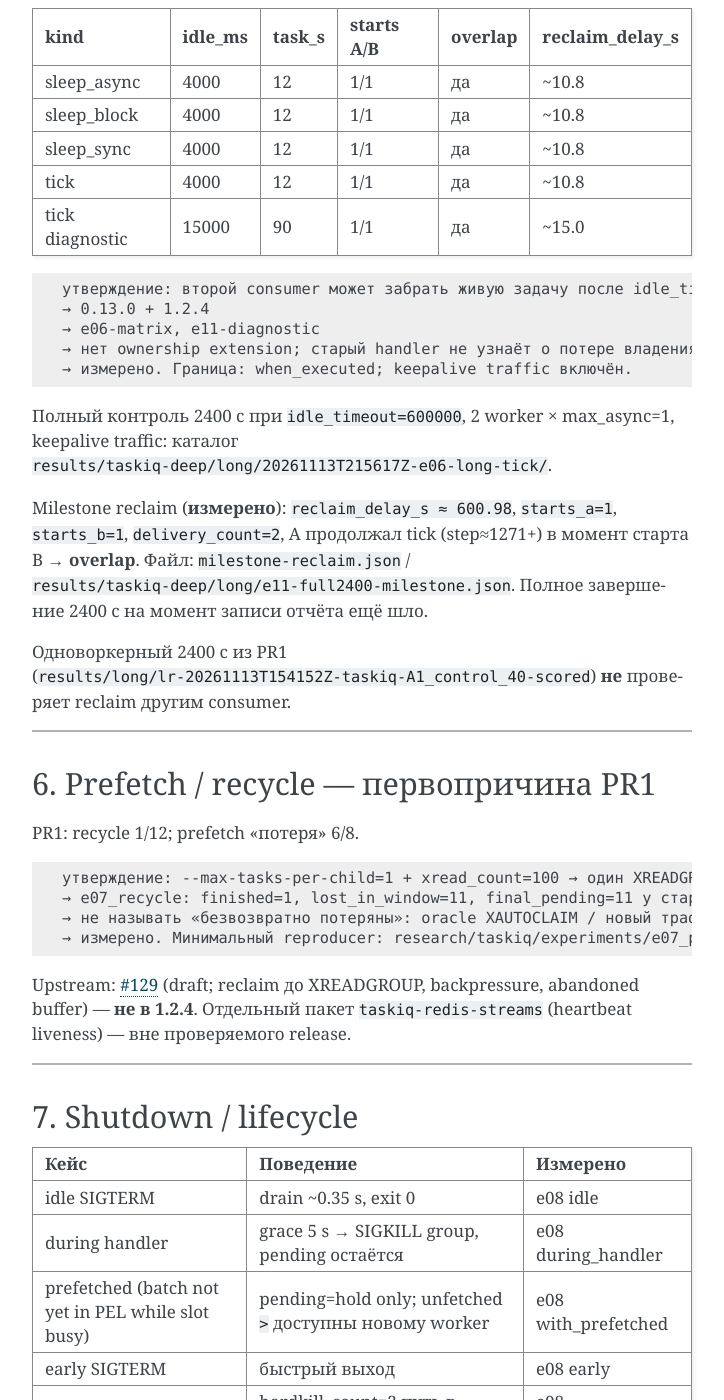
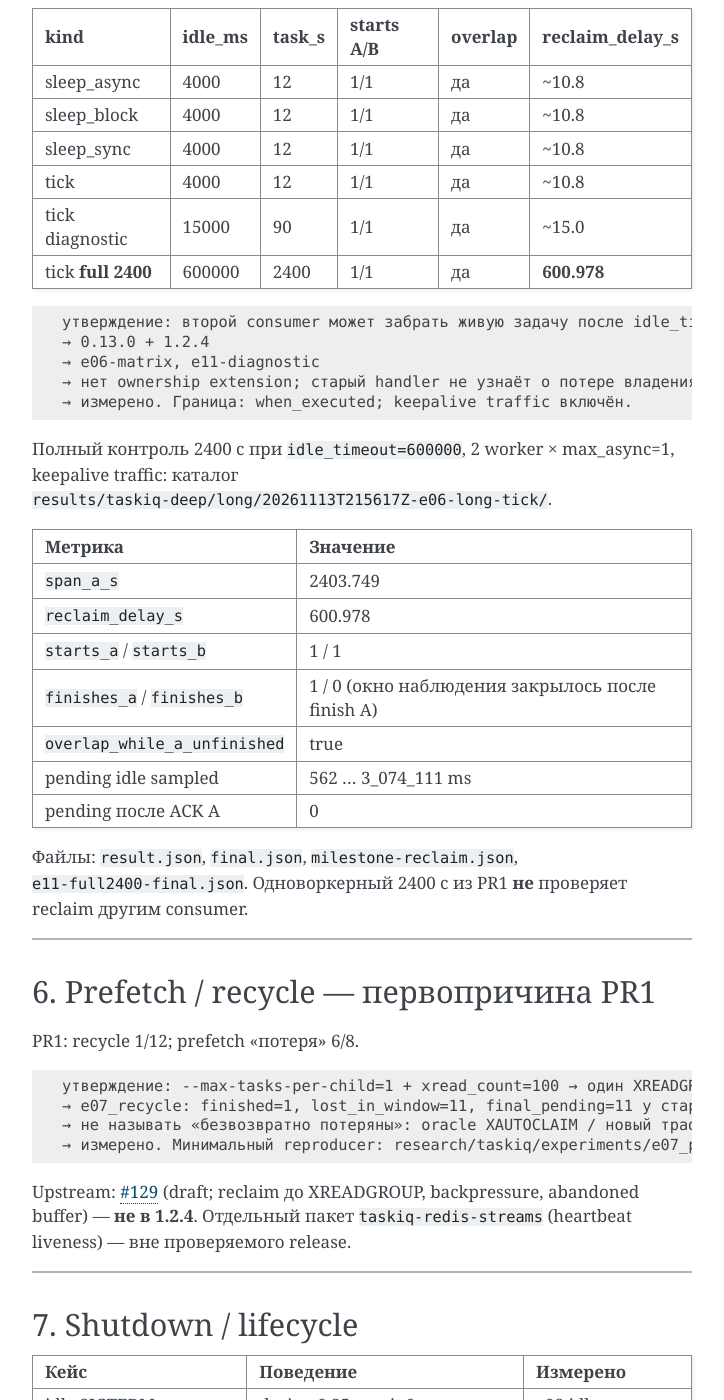
Before and after one commit to hewimetall/resurche_for_baground_tasks, a Sphinx documentation site: the page built from docs/reference/taskiq-deep.md, in a window 1280 px wide and 1400 px high, scrolled down 5135 px. Shown: the whole window, without its empty margins (388-1112 px from the left). Built offline with Sphinx 7.4.7, drawn with Linux system fonts in a browser that asks for light colours; some of the changed text lies outside the part shown.

Commit message:
Record completed Taskiq 2400s two-worker ownership control.
A ran 2403.7s; B reclaimed at 601.0s with overlapping execution; pending
cleared after A's ACK. Updates the deep-research report and final artifacts.

Co-authored-by: netromnik <hewimetall@users.noreply.github.com>

````diff
--- a/docs/reference/taskiq-deep.md
+++ b/docs/reference/taskiq-deep.md
@@ -174,6 +174,7 @@ Failure boundaries (сжато):
 | sleep_sync | 4000 | 12 | 1/1 | да | ~10.8 |
 | tick | 4000 | 12 | 1/1 | да | ~10.8 |
 | tick diagnostic | 15000 | 90 | 1/1 | да | ~15.0 |
+| tick **full 2400** | 600000 | 2400 | 1/1 | да | **600.978** |
 
 ```text
 утверждение: второй consumer может забрать живую задачу после idle_timeout при наличии трафика; исполнения пересекаются
@@ -185,9 +186,17 @@ Failure boundaries (сжато):
 
 Полный контроль 2400 с при `idle_timeout=600000`, 2 worker × max_async=1, keepalive traffic: каталог `results/taskiq-deep/long/20261113T215617Z-e06-long-tick/`.
 
-Milestone reclaim (**измерено**): `reclaim_delay_s ≈ 600.98`, `starts_a=1`, `starts_b=1`, `delivery_count=2`, A продолжал tick (step≈1271+) в момент старта B → **overlap**. Файл: `milestone-reclaim.json` / `results/taskiq-deep/long/e11-full2400-milestone.json`. Полное завершение 2400 с на момент записи отчёта ещё шло.
+| Метрика | Значение |
+| --- | --- |
+| `span_a_s` | 2403.749 |
+| `reclaim_delay_s` | 600.978 |
+| `starts_a` / `starts_b` | 1 / 1 |
+| `finishes_a` / `finishes_b` | 1 / 0 (окно наблюдения закрылось после finish A) |
+| `overlap_while_a_unfinished` | true |
+| pending idle sampled | 562 … 3_074_111 ms |
+| pending после ACK A | 0 |
 
-Одноворкерный 2400 с из PR1 (`results/long/lr-20261113T154152Z-taskiq-A1_control_40-scored`) **не** проверяет reclaim другим consumer.
+Файлы: `result.json`, `final.json`, `milestone-reclaim.json`, `e11-full2400-final.json`. Одноворкерный 2400 с из PR1 **не** проверяет reclaim другим consumer.
 
 ---
 
@@ -310,7 +319,6 @@ Baseline → актуальна: **0.13.0 / 1.2.4 = latest stable на моме
 
 ## 13. Непроверенное
 
-- Полный 2400 с two-worker контроль до `handler_finish` (reclaim/overlap уже измерены; прогон продолжался)
 - Outage во время set_result / retry.kiq
 - Длительная недоступность Redis + reconnect worker
 - Sentinel/Cluster brokers end-to-end
````
Also changed, not shown: 8 other files.
